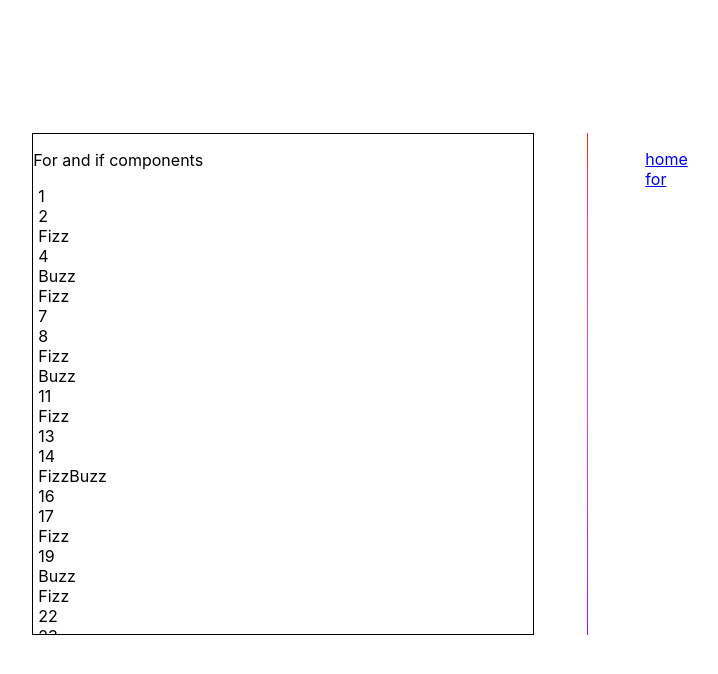
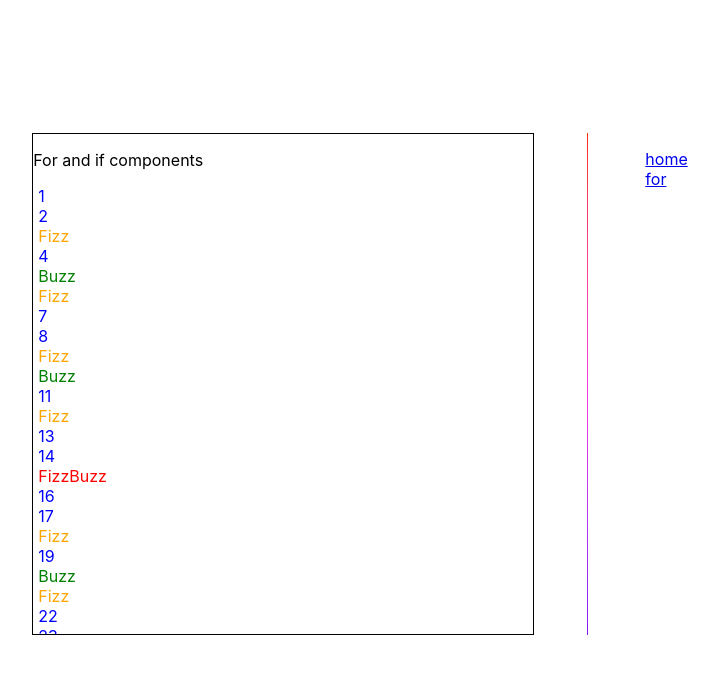
Before and after one commit to epangar/angular-22-demo, an Angular app in the folder angular-22-demo/: page /for in a window 1280 px wide. Shown: the top 674 px of the page, without its empty margins (280-998 px from the left). Built offline with nearby package versions, Linux system fonts and the light colour scheme.

Commit message:
For component fix

```diff
--- a/angular-22-demo/src/app/components/for/for.html
+++ b/angular-22-demo/src/app/components/for/for.html
@@ -2,16 +2,16 @@
 
 
 <ul>
-    @for(num of numArray; track num){
-        <li>
-            @if (num % 15 === 0){
+    @for(num of numArray; track num.value){
+        <li [class]="num.color">
+            @if (num.value % 15 === 0){
                 FizzBuzz
-            } @else if( num % 5 === 0){
+            } @else if( num.value % 5 === 0){
                 Buzz
-            } @else if( num % 3 === 0){
+            } @else if( num.value % 3 === 0){
                 Fizz
             } @else {
-                {{num}}
+                {{num.value}}
             }
         </li>
     }
--- a/angular-22-demo/src/app/components/for/for.scss
+++ b/angular-22-demo/src/app/components/for/for.scss
@@ -0,0 +1,15 @@
+.blue {
+    color:blue;
+}
+
+.red {
+    color: red;
+}
+
+.orange {
+    color: orange;
+}
+
+.green {
+    color: green;
+}
--- a/angular-22-demo/src/app/components/for/for.ts
+++ b/angular-22-demo/src/app/components/for/for.ts
@@ -2,7 +2,7 @@ import { Component } from '@angular/core';
 
 interface Num {
   value:number;
-  id:string;
+  color:string;
 }
 @Component({
   imports: [],
@@ -12,14 +12,33 @@ interface Num {
 })
 export class For {
 
-  numArray: number[];
+  numArray: Num[];
 
   constructor(){
     this.numArray=this.fillNumArray()
   }
 
-  fillNumArray(): number[]{
+  fillNumArray(): Num[]{
     return new Array(50)
-    .fill(0).map((e:number, p:number)=>p+1)
+    .fill(0).map((e:number, p:number)=>{
+
+      return {
+        value: p+1,
+        color:  this.fillColorArray(p+1)
+      }
+
+    })
+  }
+
+  fillColorArray(value:number): string{
+    if(value % 15 === 0){
+      return 'red';
+    } else if (value % 5 === 0){
+      return 'green';
+    } else if(value % 3 === 0){
+      return 'orange';
+    } else {
+      return 'blue'
+    }
   }
 }
```
